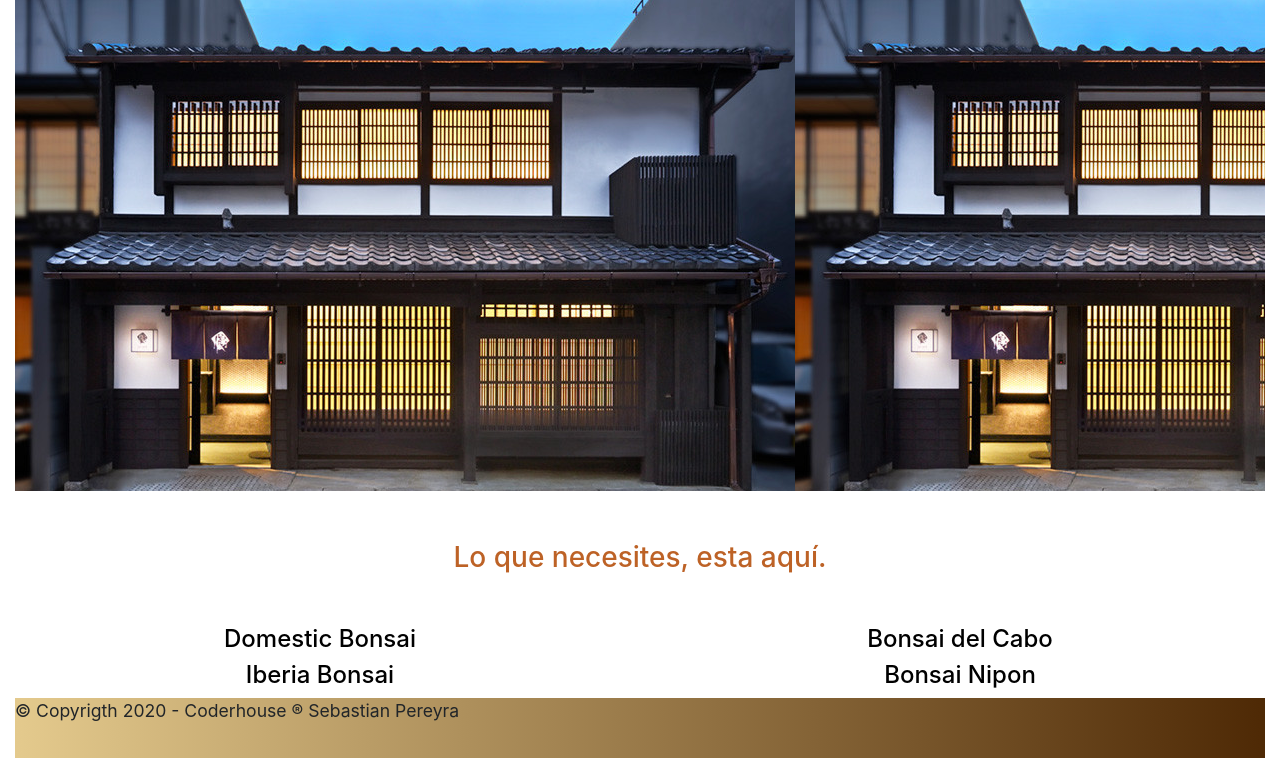
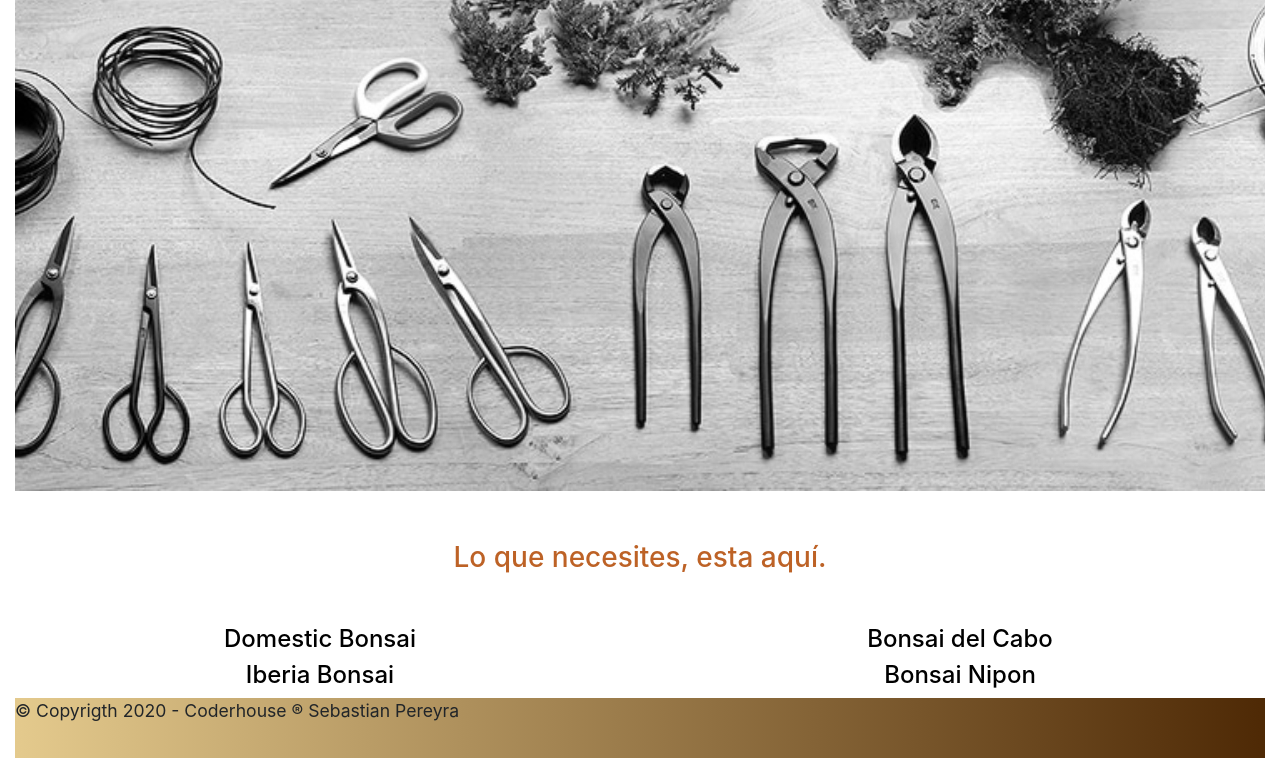
Before and after one commit to Seba2084/Curso, a website: page secciones/mercado.html in a window 1280 px wide. Shown: the part 69-827 px from the top of the page. Drawn offline with nearby package versions, Linux system fonts and the light colour scheme.

Commit message:
Se establecieron imagenes de top, falta las img del cuerpo

```diff
--- a/scss/_varios.scss
+++ b/scss/_varios.scss
@@ -9,8 +9,8 @@
     margin-top: 60px;
 }
 .topImgMer {
-    background-image: url(../image/frente3.jpg);
-    height:500px;
+    background-image: url(../image/toolsbonsaiC.jpg);
+    height: 500px;
     margin-top: 60px;
 }
 
--- a/secciones/mercado.html
+++ b/secciones/mercado.html
@@ -40,10 +40,11 @@
       </div>
     </header>
     <main>
+      <div class="topImgMer"></div>
       <section class="cuerpo">
         <div class="row">
           <div class="col-lg-12 col-xs-12">
-            <div class="topImgMer"></div>
+
             <h3>Lo que necesites, esta aquí.</h3>
           </div>
           <div class="col-lg-6 col-xs-12">
```
Also changed, not shown: css/estructura-estilos.css, image/acer.jpg (deleted), image/landscape2.jpg (added), image/landscape3.jpg (added), image/montaña.jpg (added), image/set2.jpg (deleted), image/set3.jpg (deleted), image/set4.jpg (deleted), image/toolsbonsaiC.jpg (added).
